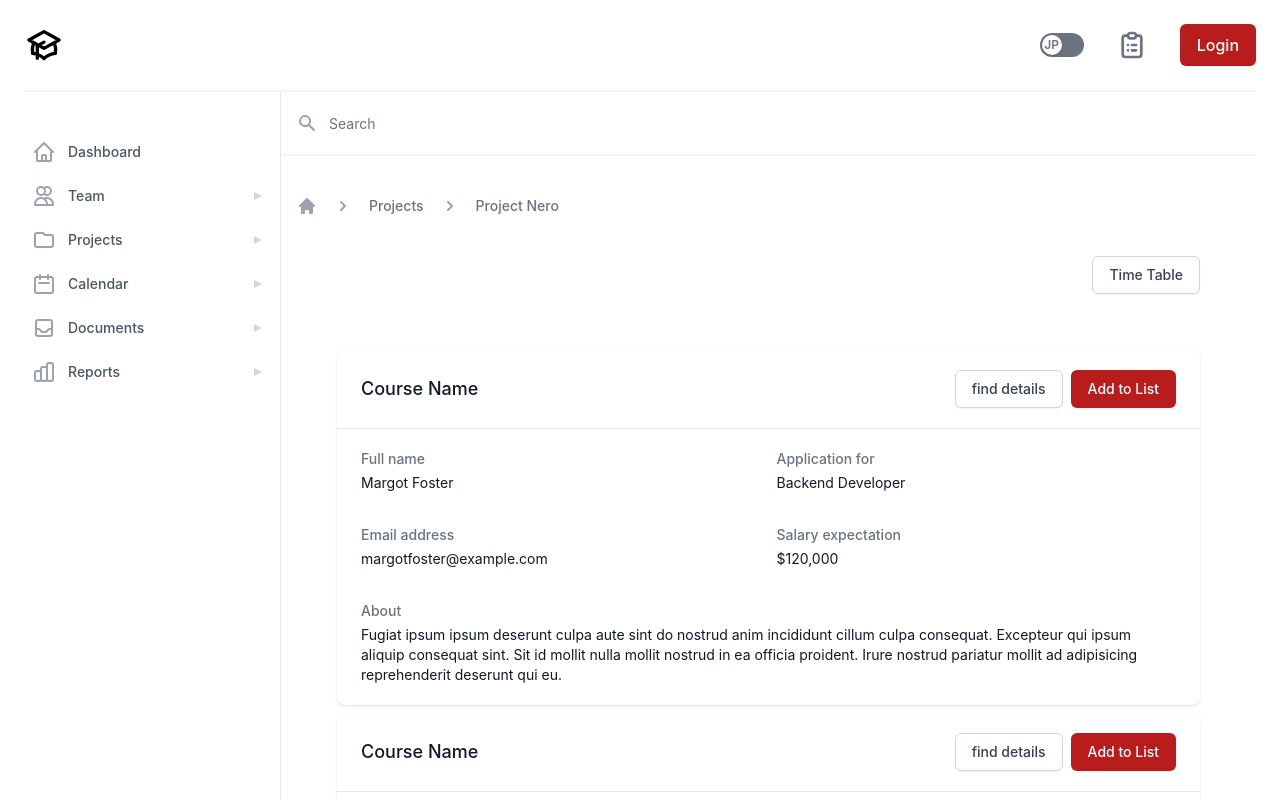
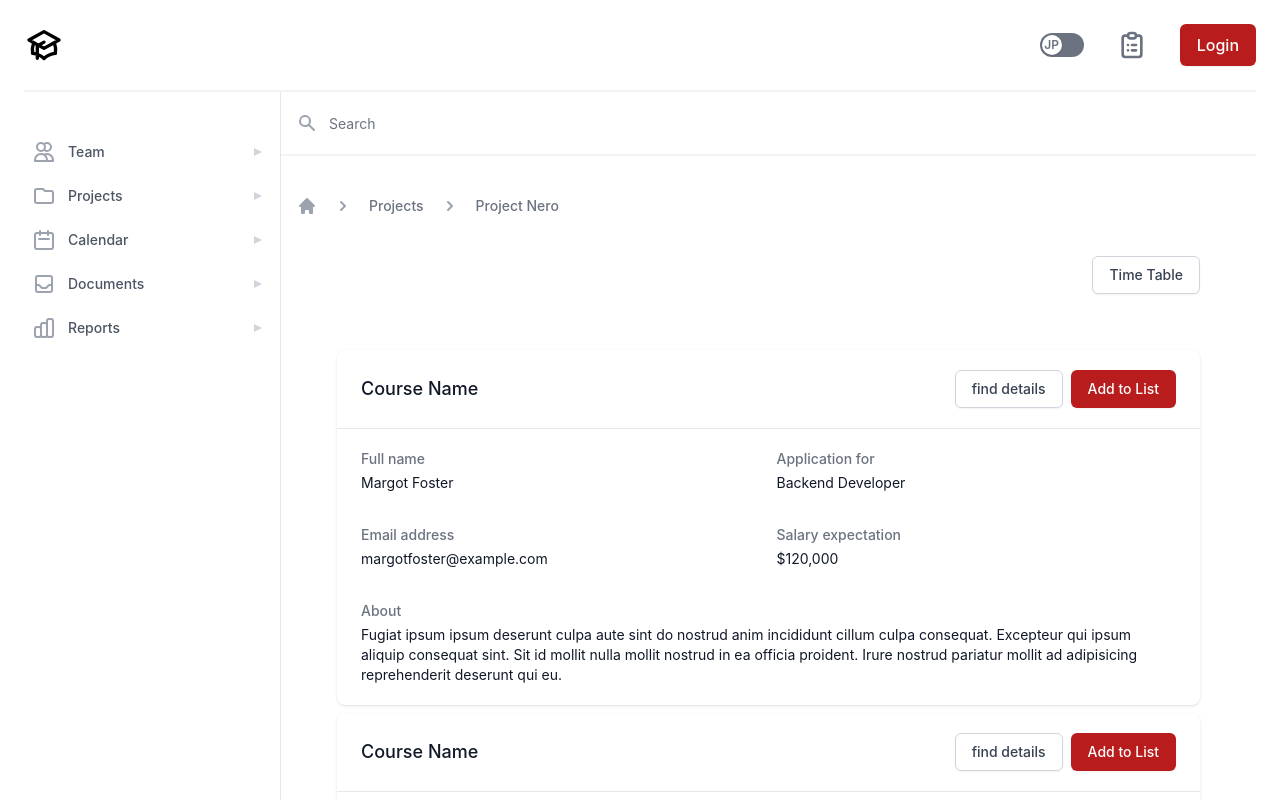
Before and after one commit to tomiharu0317/syllabus, a Next.js app in the folder frontend/: page /mylist in a window 1280 px wide. Shown: the top 800 px of the page. Built offline with nearby package versions, Linux system fonts and the light colour scheme.

Commit message:
Add logo and text (waseda syllabus) to sidebar but not use it

```diff
--- a/frontend/src/components/organisms/sidebar.tsx
+++ b/frontend/src/components/organisms/sidebar.tsx
@@ -11,7 +11,7 @@ import {
 } from '@heroicons/react/outline'
 
 const navigation = [
-  { name: 'Dashboard', icon: HomeIcon, current: false, href: '#' },
+  // { name: 'Dashboard', icon: HomeIcon, current: false, href: '#' },
   {
     name: 'Team',
     icon: UsersIcon,
@@ -75,16 +75,28 @@ function classNames(...classes: any) {
 
 export default function Sidebar() {
   return (
-    <div className='flex flex-col flex-grow  pt-5 pb-4 bg-white overflow-y-auto'>
-      {/* <div className='flex items-center flex-shrink-0 px-4'>
-        <img
-          className='h-8 w-auto'
-          src='https://tailwindui.com/img/logos/workflow-logo-indigo-600-mark-gray-800-text.svg'
-          alt='Workflow'
-        />
+    <div className='flex flex-col flex-grow pt-5 pb-4 overflow-y-auto bg-white'>
+      {/* <div className='flex items-center flex-shrink-0 px-2'>
+        <svg
+          xmlns='http://www.w3.org/2000/svg'
+          className='w-10 h-10 stroke-gray-400'
+          fill='none'
+          viewBox='0 0 24 24'
+          stroke=''
+        >
+          <path d='M12 14l9-5-9-5-9 5 9 5z' />
+          <path d='M12 14l6.16-3.422a12.083 12.083 0 01.665 6.479A11.952 11.952 0 0012 20.055a11.952 11.952 0 00-6.824-2.998 12.078 12.078 0 01.665-6.479L12 14z' />
+          <path
+            stroke-linecap='round'
+            stroke-linejoin='round'
+            stroke-width='2'
+            d='M12 14l9-5-9-5-9 5 9 5zm0 0l6.16-3.422a12.083 12.083 0 01.665 6.479A11.952 11.952 0 0012 20.055a11.952 11.952 0 00-6.824-2.998 12.078 12.078 0 01.665-6.479L12 14zm-4 6v-7.5l4-2.222'
+          />
+        </svg>
+        <p className='pl-2 text-lg font-semibold text-gray-400'>Waseda Syllabus</p>
       </div> */}
-      <div className='mt-5 flex-grow flex flex-col'>
-        <nav className='flex-1 px-2 lg:pl-0 space-y-1 bg-white' aria-label='Sidebar'>
+      <div className='flex flex-col flex-grow mt-5'>
+        <nav className='flex-1 px-2 space-y-1 bg-white lg:pl-0' aria-label='Sidebar'>
           {navigation.map((item) =>
             !item.children ? (
               <div key={item.name}>
@@ -120,7 +132,7 @@ export default function Sidebar() {
                       )}
                     >
                       <item.icon
-                        className='mr-3 flex-shrink-0 h-6 w-6 text-gray-400 group-hover:text-gray-500'
+                        className='flex-shrink-0 w-6 h-6 mr-3 text-gray-400 group-hover:text-gray-500'
                         aria-hidden='true'
                       />
                       <span className='flex-1'>{item.name}</span>
@@ -141,7 +153,7 @@ export default function Sidebar() {
                           key={subItem.name}
                           as='a'
                           href={subItem.href}
-                          className='group w-full flex items-center pl-11 pr-2 py-2 text-sm font-medium text-gray-600 rounded-md hover:text-gray-900 hover:bg-gray-50'
+                          className='flex items-center w-full py-2 pr-2 text-sm font-medium text-gray-600 rounded-md group pl-11 hover:text-gray-900 hover:bg-gray-50'
                         >
                           {subItem.name}
                         </Disclosure.Button>
```
